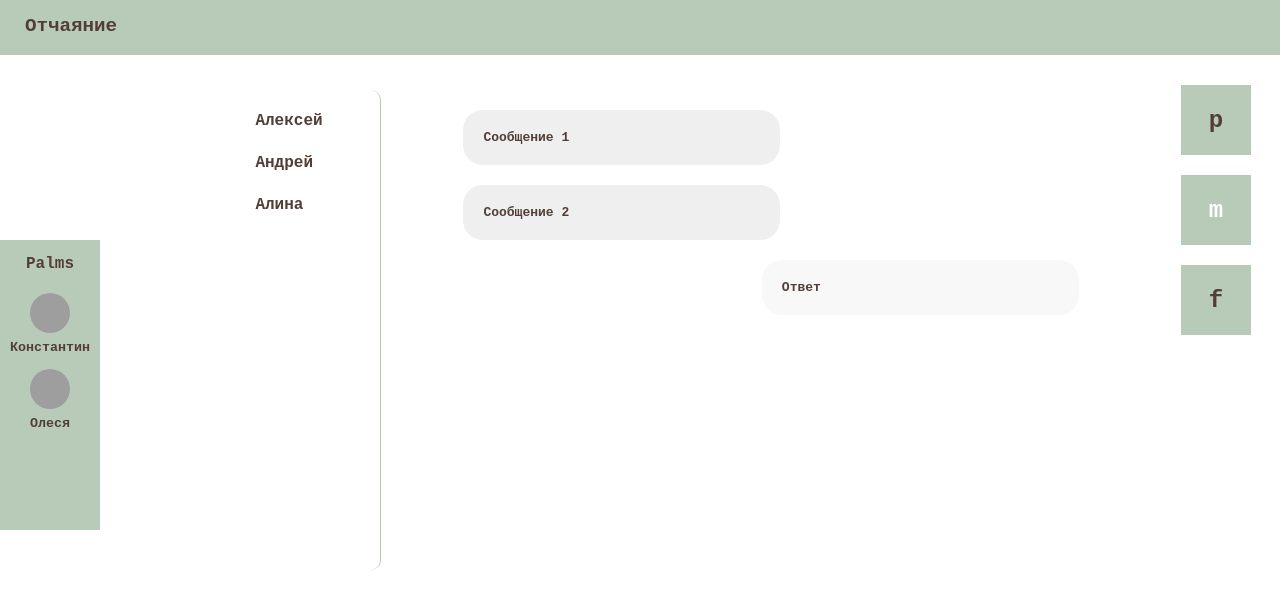
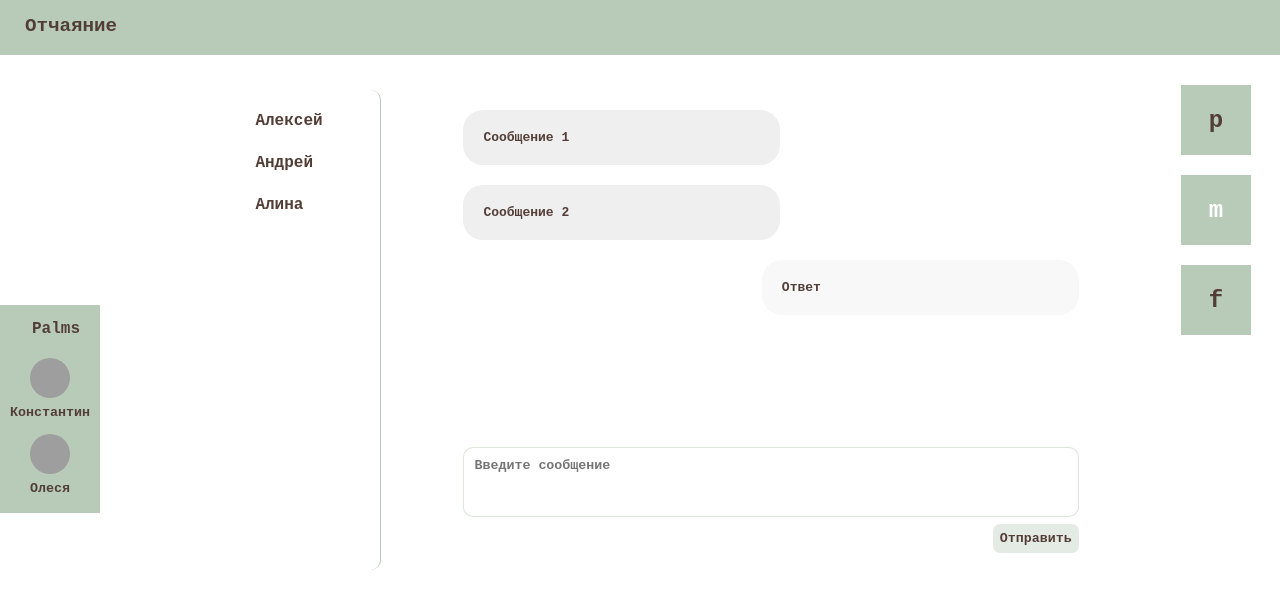
Before and after one commit to mournfulCoroner/reactSocial, a React (Create React App) app: page /messages in a window 1280 px wide. Shown: the top 608 px of the page. Built offline with nearby package versions, Linux system fonts and the light colour scheme; grey boxes are pictures that could not be loaded.

Commit message:
adding base submitting message

```diff
--- a/src/App.js
+++ b/src/App.js
@@ -14,7 +14,7 @@ function App(props) {
           <Header />
           <FriendsBlock state={props.state.friendsBar}/>
           <Menu />
-          <Content state={props.state}/>
+          <Content state={props.state} addPost={props.addPost}/>
         </div>
       </div>
     </BrowserRouter>
--- a/src/components/Content/Content.js
+++ b/src/components/Content/Content.js
@@ -6,7 +6,7 @@ import Profile from './Profile/Profile';
 function Content(props) {
     return (
         <div className={style.content}>
-            <Route path='/profile' render={() => <Profile state={props.state.profile} />}></Route>
+            <Route path='/profile' render={() => <Profile state={props.state.profile} addPost={props.addPost}/>}></Route>
             <Route path='/messages' render={() => <Dialogs state={props.state.dialogs} />}></Route>
         </div>
     );
--- a/src/components/Content/Dialogs/Dialogs.js
+++ b/src/components/Content/Dialogs/Dialogs.js
@@ -6,6 +6,13 @@ import Message from './Message/Message';
 const Dialogs = (props) => {
     let messages = props.state.messages.map((mes) => <Message key={mes.id} id={mes.id} message_text={mes.message_text} self={mes.self} />)
     let contacts = props.state.contacts.map((contact) => <Contact key={contact.id} id={contact.id} username={contact.username}  />)
+    let activeTextMessage = React.createRef();
+
+    let submitMessage = () => {
+        let text = activeTextMessage.current.value;
+        alert(text);
+    }
+
     return (
         <div className={style.dialogs}>
             <div className={style.dialogs_list}>
@@ -14,9 +21,15 @@ const Dialogs = (props) => {
                 }
             </div>
             <div className={style.messages_block}>
+                <div className={style.messages_block__messages}>
                 {
                     messages
                 }
+                </div>
+                <div className={style.messages_block__submit_area}>
+                    <textarea ref={activeTextMessage} className={style.messages_block__submit_text} placeholder='Введите сообщение'></textarea>
+                    <button onClick={ submitMessage } className={style.messages_block__submit_button}>Отправить</button>
+                </div>
             </div>
         </div>
     )
--- a/src/components/Content/Dialogs/Dialogs.module.css
+++ b/src/components/Content/Dialogs/Dialogs.module.css
@@ -20,6 +20,11 @@
 .messages_block{
     margin: 10px;
     padding: 10px;
+    display: grid;
+    grid-template-rows: 9fr 1fr;
+}
+
+.messages_block__messages{
     overflow-y: auto;
     display: flex;
     flex-direction: column;
@@ -54,13 +59,33 @@
     width: 45%;
 }
 
-.self{
-    background-color: tomato;
-}
-
 .message.self{
     align-self: flex-end;
     background-color: rgb(248, 248, 248);
+}
+
+.messages_block__submit_text{
+    display: block;
+    width: 100%;
+    box-sizing: border-box;
+    height: 70px;
+    border: 1px solid #b8cbb880;
+    border-radius: 10px;
+    outline: none;
+    resize: none;
+    padding: 10px;
+}
+
+.messages_block__submit_button{
+    border-radius: 7px;
+    border: none;
+    outline: none;
+    padding: 7px;
+    cursor: pointer;
+    width: auto;
+    background: #b8cbb860;
+    margin: 7px 0;
+    float: right;
 }
 
 @media (max-width: 1160px){
--- a/src/components/Content/Profile/Profile.js
+++ b/src/components/Content/Profile/Profile.js
@@ -10,7 +10,7 @@ function Profile(props) {
             </div>
             <ProfileHeader />
             <div className={style.description}>О себе ничего пока сказать не могу. Посмотрим, что будет дальше.</div>
-            <Wall posts={props.state.posts}/>
+            <Wall posts={props.state.posts} addPost={props.addPost}/>
         </div>
     );
 }
--- a/src/components/Content/Profile/Wall/Wall.js
+++ b/src/components/Content/Profile/Wall/Wall.js
@@ -1,13 +1,21 @@
+import React from 'react';
 import Post from './Post/Post';
 import style from './Wall.module.css';
 
 function Wall(props) {
     let posts = props.posts.map(post => <Post key={post.id} post_text={post.post_text} likes={post.likes}/>)
+
+    let newPostInfo = React.createRef();
+    let createPost = () => {
+        let text = newPostInfo.current.value;
+        props.addPost(text);
+    }
+
     return (
         <div className={style.wall}>
             <div className={style.submit_box}>
-                <textarea name="postText" className={style.submit_area} placeholder='Введите текст!'></textarea>
-                <button className={style.submit_button} type='submit'>Жмяк</button>
+                <textarea ref={newPostInfo} name="postText" className={style.submit_area} placeholder='Введите текст!'></textarea>
+                <button className={style.submit_button} type='submit' onClick={ createPost }>Жмяк</button>
             </div>
             {
                 posts
--- a/src/components/FriendsBlock/FriendsBlock.js
+++ b/src/components/FriendsBlock/FriendsBlock.js
@@ -1,14 +1,28 @@
+import { render } from '@testing-library/react';
 import FriendPile from './FriendPile/FriendPile';
 import style from './FriendsBlock.module.css';
 
 
 const FriendsBlock = (props) => {
-    let friends = props.state.friends.map((friend) => <FriendPile id={friend.id} friend_name={friend.friend_name} />);
+    let friends = props.state.friends.map((friend) => <FriendPile key={friend.id} id={friend.id} friend_name={friend.friend_name} />);
+
+    let open_friends = () => {
+        stateFr = !stateFr;
+    }
+
+    let stateFr = false;
+
     return (
         <div className={style.fblock}>
-            <p className={style.ftitle}>Palms</p>
-            <div className={style.fblock__friends}>
-                {friends}
+            {/* <div className={style.fblock__close}>
+                <button className={style.fblock__button} onClick={open_friends}>rk</button>
+            </div> */}
+            <div className={
+                stateFr ? `${style.fblock__open} ${style.active}` : `${style.fblock__open}`}>
+                <p className={style.ftitle}>Palms</p>
+                <div className={style.fblock__friends}>
+                    {friends}
+                </div>
             </div>
         </div>
     )
--- a/src/components/FriendsBlock/FriendsBlock.module.css
+++ b/src/components/FriendsBlock/FriendsBlock.module.css
@@ -1,14 +1,33 @@
 .fblock{
     grid-area: fblock;
+    margin-top: 240px;
+}
+
+
+.fblock__open{
     background-color: #b8cbb8;
     display: flex;
     justify-content: flex-start;
-    padding: 10px;
     flex-direction: column;
     align-items: center;
     position: fixed;
-    height: 270px;
-    margin-top: 240px;
+    height: auto;
+    padding: 10px;
+}
+
+.fblock__open.active{
+    transform: scaleX(1);
+}
+
+.fblock__button{
+    background: url(./double-right.png) no-repeat center center;
+}
+
+.fblock__close{
+    align-items: center;
+    position: fixed;
+    background-color: #b8cbb8;
+    padding: 10px;
 }
 
 .fblock__friends{
@@ -39,4 +58,5 @@
 
 .ftitle{
     margin: 5px 1px 3px 1px;
+    padding-left: 15%;
 }
--- a/src/index.js
+++ b/src/index.js
@@ -1,18 +1,6 @@
-import React from 'react';
-import ReactDOM from 'react-dom';
 import './index.css';
-import App from './App';
-import reportWebVitals from './reportWebVitals';
-import state from './redux/state'
+import state from './redux/state';
+import renderAll from './render';
 
-ReactDOM.render(
-  <React.StrictMode>
-    <App state={state}/>
-  </React.StrictMode>,
-  document.getElementById('root')
-);
 
-// If you want to start measuring performance in your app, pass a function
-// to log results (for example: reportWebVitals(console.log))
-// or send to an analytics endpoint. Learn more: https://bit.ly/CRA-vitals
-reportWebVitals();
+renderAll(state);
--- a/src/redux/state.js
+++ b/src/redux/state.js
@@ -1,3 +1,5 @@
+import renderAll from "../render";
+
 let state = {
     profile: {
         posts: [
@@ -60,4 +62,15 @@ let state = {
     }
 }
 
+let addPost = (textPost) => {
+    let post = {
+        id: 6,
+        post_text: textPost,
+        likes: 0
+    }
+    state.profile.posts.push(post);
+    renderAll(state);
+}
+
+export { addPost};
 export default state;
--- /dev/null
+++ b/src/render.js
@@ -0,0 +1,17 @@
+import React from 'react';
+import ReactDOM from 'react-dom';
+import './index.css';
+import App from './App';
+import { addPost } from './redux/state'
+
+
+let renderAll = (state) => {
+    ReactDOM.render(
+        <React.StrictMode>
+            <App state={state} addPost={addPost} />
+        </React.StrictMode>,
+        document.getElementById('root')
+    );
+}
+
+export default renderAll;
```
Also changed, not shown: src/components/FriendsBlock/double-right.png (added).
